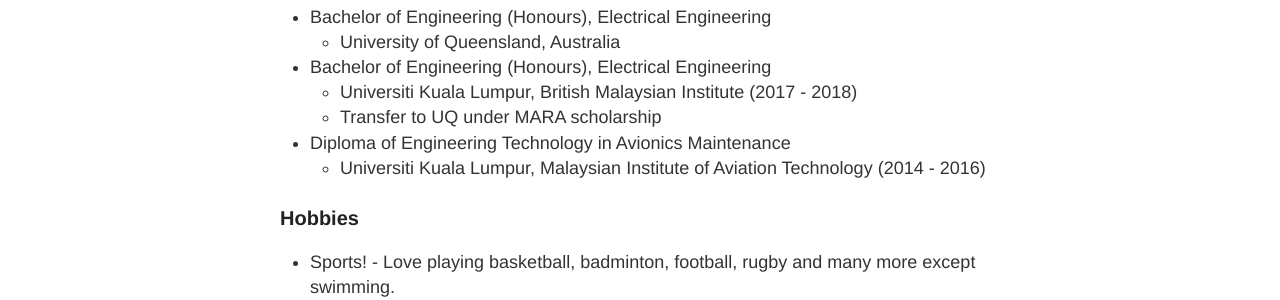
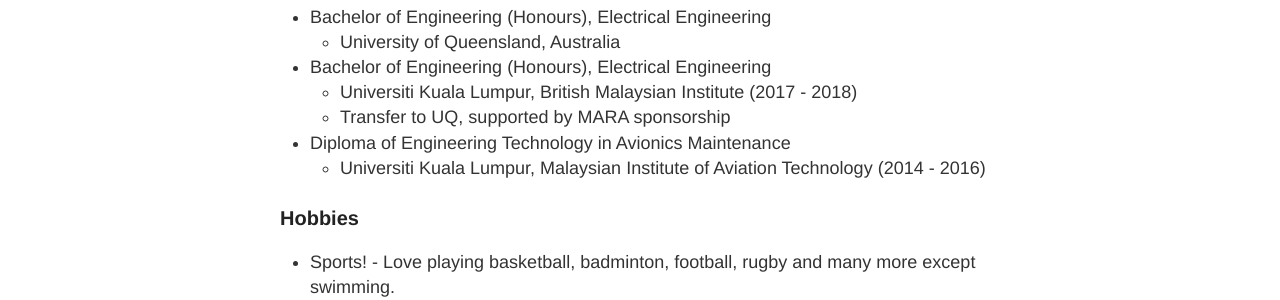
Before and after one commit to devennn/devennn.github.io, a Jekyll site: the page built from about.md, in a window 1280 px wide. Shown: the part 938-1238 px from the top of the page. Built offline with Jekyll 4.4.1, drawn with Linux system fonts in a browser that asks for light colours.

Commit message:
Update about.md

```diff
--- a/about.md
+++ b/about.md
@@ -33,7 +33,7 @@ Three reasons why I blog.
   - University of Queensland, Australia
 - Bachelor of Engineering (Honours), Electrical Engineering
   - Universiti Kuala Lumpur, British Malaysian Institute (2017 - 2018)
-  - Transfer to UQ under MARA scholarship
+  - Transfer to UQ, supported by MARA sponsorship
 - Diploma of Engineering Technology in Avionics Maintenance
   - Universiti Kuala Lumpur, Malaysian Institute of Aviation Technology (2014 - 2016)
 
```
